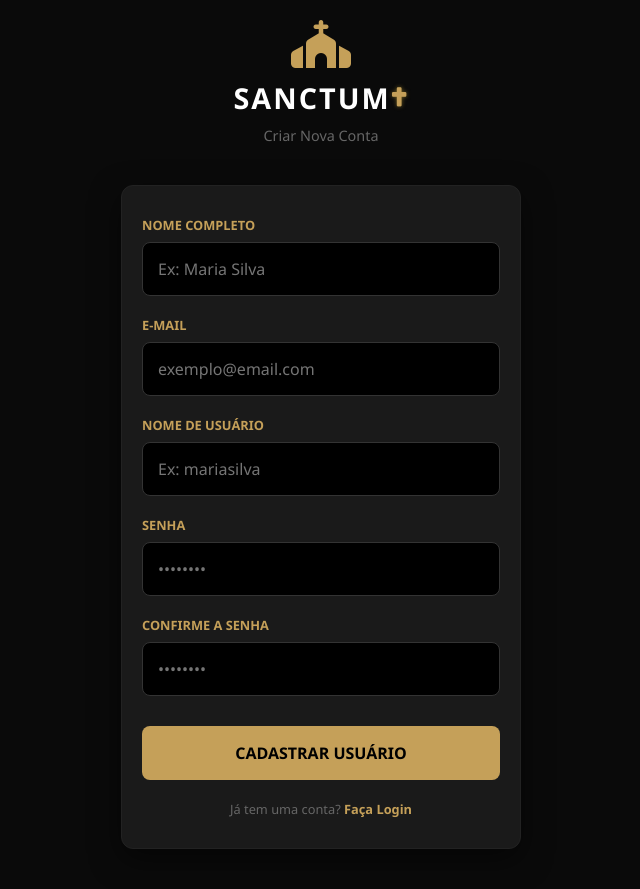
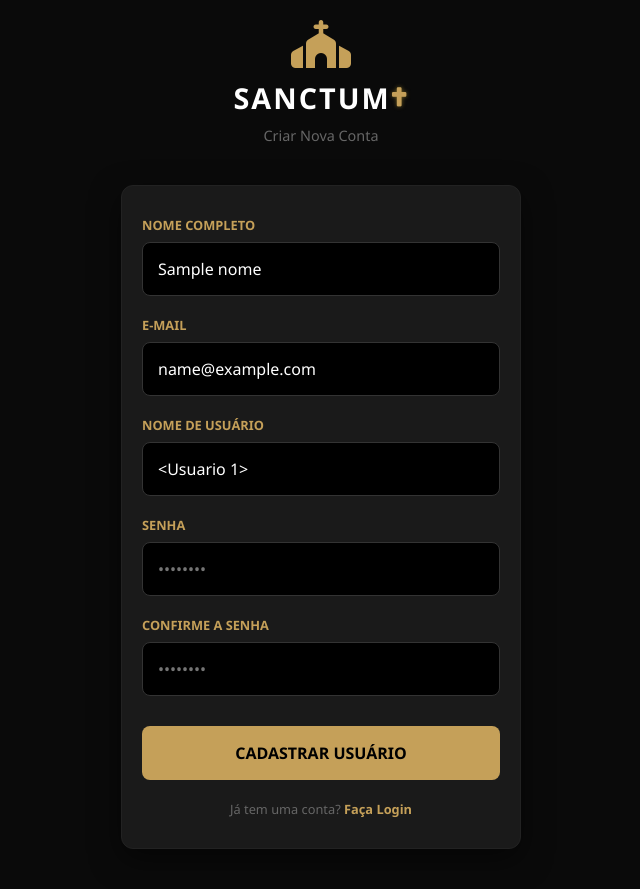
Before and after one commit to JosueSerejo/Sanctum, a Flask app: template templates/cadastro.html in a window 1280 px wide. Shown: the top 889 px of the page, without its empty margins (319-959 px from the left). Run offline with Flask 2, Linux system fonts and the light colour scheme; tables that the repository leaves empty hold one stand-in row (values such as "Sample post"); the template is opened without the code that fills it: values that come from a table or form of the project are taken from there, most other values are stand-ins (such as "Sample title", 1, 10 or a date in 2020).

Commit message:
FEAT: lógica jinja nos values do cadastro

```diff
--- a/templates/cadastro.html
+++ b/templates/cadastro.html
@@ -33,17 +33,17 @@
 
                 <div class="input-group">
                     <label for="nome">Nome Completo</label>
-                    <input type="text" id="nome" name="nome" placeholder="Ex: Maria Silva" required>
+                    <input type="text" id="nome" name="nome" value="{{ nome if nome else '' }}" placeholder="Ex: Maria Silva" required>
                 </div>
 
                 <div class="input-group">
                     <label for="email">E-mail</label>
-                    <input type="email" id="email" name="email" placeholder="exemplo@email.com" required>
+                    <input type="email" id="email" name="email" value="{{ email if email else '' }}" placeholder="exemplo@email.com" required>
                 </div>
 
                 <div class="input-group">
                     <label for="usuario">Nome de Usuário</label>
-                    <input type="text" id="usuario" name="usuario" placeholder="Ex: mariasilva" required>
+                    <input type="text" id="usuario" name="usuario" value="{{ usuario if usuario else '' }}" placeholder="Ex: mariasilva" required>
                 </div>
 
                 <div class="input-group">
@@ -72,5 +72,4 @@
     <script src="{{ url_for('static', filename='js/script.js') }}"></script>
 
 </body>
-
 </html>
```
Lines whose indentation alone changed are shown as unchanged.
